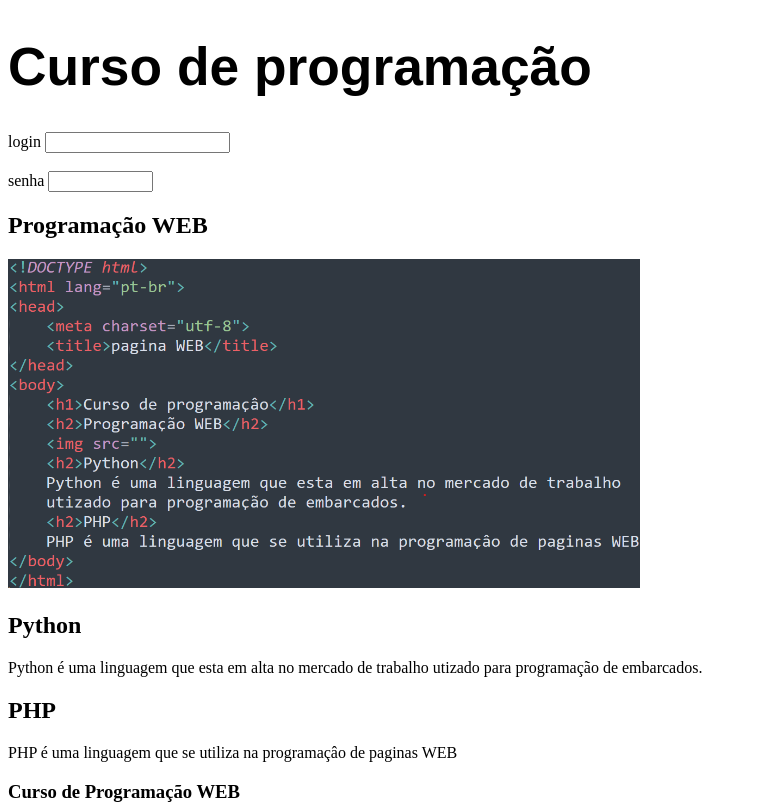
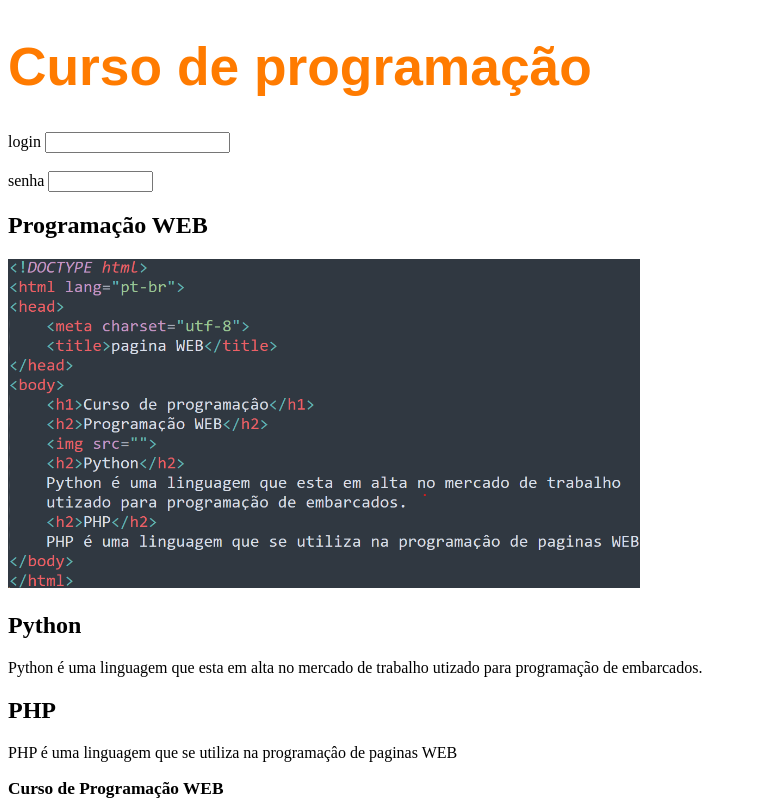
Before and after one commit to darkstricker/html, a plain HTML site: page index.html in a window 1280 px wide. Shown: the top 806 px of the page, without its empty margins (0-757 px from the left). Drawn offline with Linux system fonts and the light colour scheme.

Commit message:
atualizaçao de fonte

```diff
--- a/index.html
+++ b/index.html
@@ -5,7 +5,7 @@
 	<title>pagina WEB</title>
 	<style type="text/css">
 		h1{
-			color: black;
+			color: rgb(255, 123, 0);
 			font-size: 40pt;
 			font-family: arial;
 		}
@@ -79,5 +79,5 @@ de programação que tem conquistado cada vez mais adeptos.
 Prof. Sandro Mesquita</h3>
 <style type="text/css">
 h3{
-	font-size: 14pt;
+	font-size: 13pt;
 }
```
